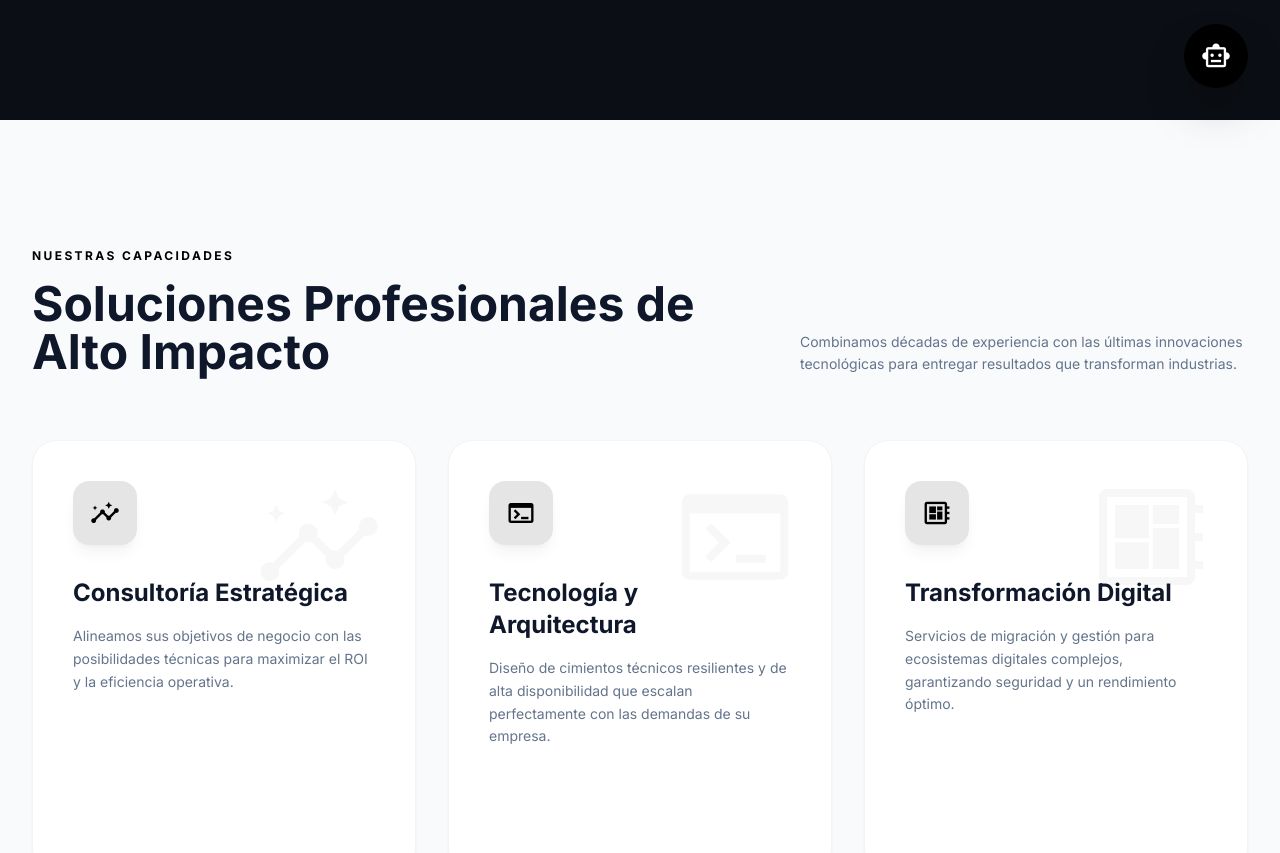
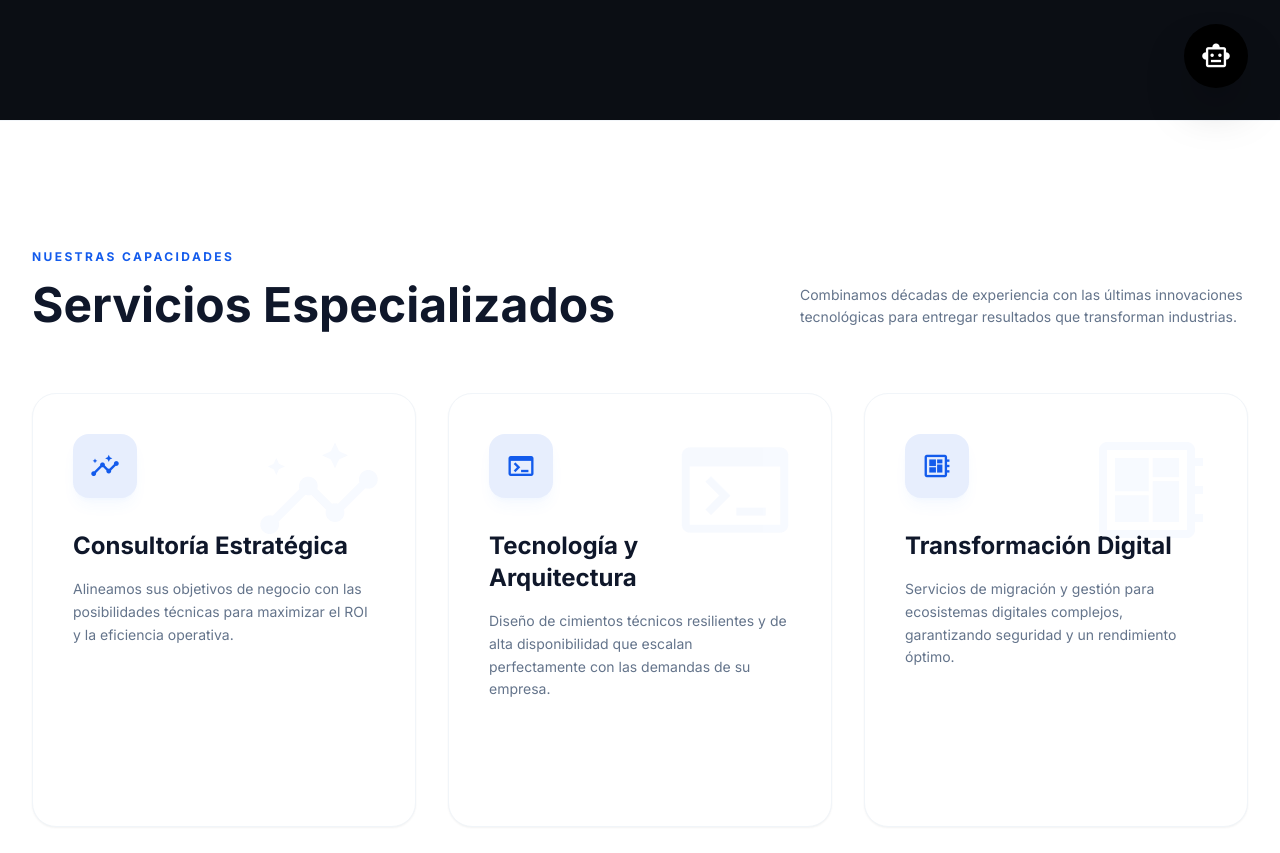
Before and after one commit to asinomas/paginaultima, a React (Vite) app in the folder Pagina_ultima/: page / in a window 1280 px wide. Shown: the part 680-1533 px from the top of the page. Built offline with nearby package versions, Linux system fonts and the light colour scheme.

Commit message:
Update Services.tsx

```diff
--- a/Pagina_ultima/src/components/Services.tsx
+++ b/Pagina_ultima/src/components/Services.tsx
@@ -24,12 +24,12 @@ const Services: React.FC<ServicesProps> = ({ onNavigate }) => {
   ];
 
   return (
-    <section id="servicios" className="bg-slate-50 py-32">
+    <section id="servicios" className="bg-white py-32 border-t border-slate-100">
       <div className="container mx-auto max-w-7xl px-6 lg:px-8">
         <div className="flex flex-col md:flex-row justify-between items-end mb-16 gap-6">
           <div className="max-w-2xl">
-            <h2 className="text-xs font-bold uppercase tracking-[0.2em] text-primary mb-4">Nuestras Capacidades</h2>
-            <h3 className="text-4xl md:text-5xl font-extrabold text-slate-900 leading-tight">Soluciones Profesionales de Alto Impacto</h3>
+            <h2 className="text-xs font-bold uppercase tracking-[0.2em] text-[#135bec] mb-4">Nuestras Capacidades</h2>
+            <h3 className="text-4xl md:text-5xl font-extrabold text-slate-900 leading-tight">Servicios Especializados</h3>
           </div>
           <p className="text-slate-500 max-w-md text-sm leading-relaxed">
             Combinamos décadas de experiencia con las últimas innovaciones tecnológicas para entregar resultados que transforman industrias.
@@ -40,20 +40,20 @@ const Services: React.FC<ServicesProps> = ({ onNavigate }) => {
           {serviceItems.map((item, idx) => (
             <div key={idx} className="group relative rounded-3xl bg-white p-10 shadow-sm border border-slate-100 transition-all duration-500 hover:shadow-2xl hover:-translate-y-2 overflow-hidden">
               <div className="absolute top-0 right-0 p-8 opacity-[0.03] group-hover:opacity-[0.08] transition-opacity">
-                <span className="material-symbols-outlined !text-9xl">{item.icon}</span>
+                <span className="material-symbols-outlined !text-9xl text-[#135bec]">{item.icon}</span>
               </div>
               <div className="relative z-10">
-                <div className="mb-8 flex size-16 items-center justify-center rounded-2xl bg-primary/10 text-primary transition-all duration-500 group-hover:bg-primary group-hover:text-white group-hover:rotate-[10deg] shadow-lg shadow-primary/5">
+                {/* Contenedor del icono en azul con transparencia, que cambia a azul sólido al hover */}
+                <div className="mb-8 flex size-16 items-center justify-center rounded-2xl bg-[#135bec]/10 text-[#135bec] transition-all duration-500 group-hover:bg-[#135bec] group-hover:text-white group-hover:rotate-[10deg] shadow-lg shadow-blue-500/5">
                   <span className="material-symbols-outlined !text-3xl">{item.icon}</span>
                 </div>
-                <h4 className="mb-4 text-2xl font-bold text-slate-900 group-hover:text-primary transition-colors">{item.title}</h4>
+                <h4 className="mb-4 text-2xl font-bold text-slate-900 group-hover:text-[#135bec] transition-colors">{item.title}</h4>
                 <p className="text-slate-500 leading-relaxed text-sm">{item.description}</p>
               </div>
               <div className="mt-8 pt-8 border-t border-slate-50 opacity-0 group-hover:opacity-100 transition-all transform translate-y-4 group-hover:translate-y-0">
-                 {/* Cambio realizado: Texto "Saber más" y función onNavigate */}
                  <button
                   onClick={() => onNavigate?.('services')}
-                  className="text-xs font-bold uppercase tracking-widest text-primary flex items-center gap-2"
+                  className="text-xs font-bold uppercase tracking-widest text-[#135bec] flex items-center gap-2"
                 >
                    Saber más <span className="material-symbols-outlined !text-sm">arrow_forward</span>
                  </button>
```
